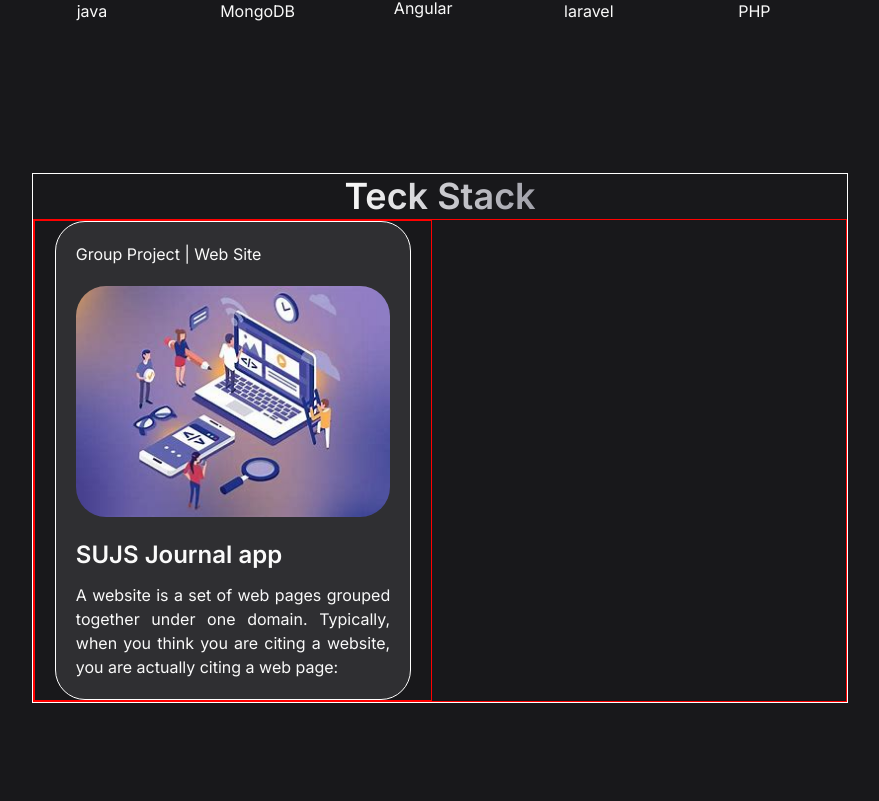
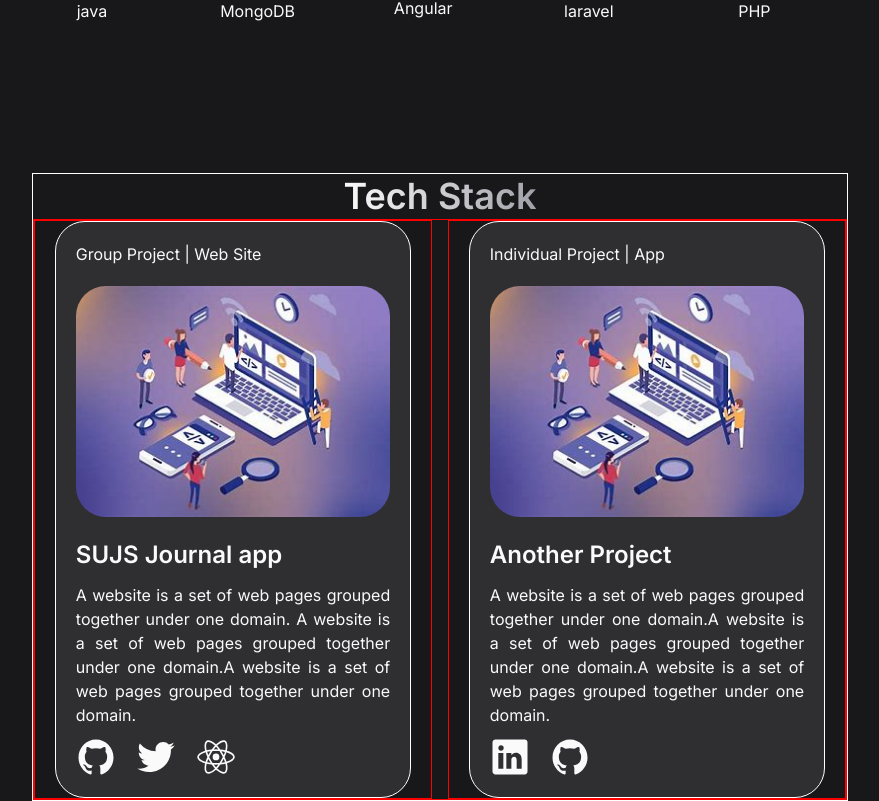
Before and after one commit to AkelaDumindu/my_portfolio, a React (Vite) app: page / in a window 1280 px wide. Shown: the part 1417-2218 px from the top of the page, without its empty margins (64-943 px from the left). Before the commit the page ends 2120 px from the top, so only its background shows below. Built offline with nearby package versions, Linux system fonts and the light colour scheme.

Commit message:
changed card styles

```diff
--- a/src/components/hero/Hero.jsx
+++ b/src/components/hero/Hero.jsx
@@ -20,7 +20,7 @@ const Hero = () => {
               <span className="designation text-4xl">Akela Dumindu</span>
             </div>
             <figure className='me w-full max-w-[480px] ml-auto bg-gradient-to-t from-sky-400 via-25% via-sky-400/40 to-65% rounded-[60px] overflow-hidden'>
-                    <img src="../public/images/my_photo-1.png" width={300} height={400} alt="my photo" className='w-full'/>
+                    <img src="../images/my_photo-1.png" width={300} height={400} alt="my photo" className='w-full'/>
                 </figure>
             <h2 className="email">akeladumindu2000@gmail.com</h2>
             <h2 className="email">Base in Galle, LK</h2>
@@ -28,7 +28,7 @@ const Hero = () => {
             <p className="copyright">&copy; 2024 Akela. All Rights Reserved</p>
             <ul className="social-profile">
               <li>
-                <a href="https://www.linkedin.com/in/hirusha-fernando-379a85194/" target="_blank" rel="noopener noreferrer">
+                <a href="" target="_blank" rel="noopener noreferrer">
                   <i className="lab la-linkedin-in"></i>
                 </a>
               </li>
@@ -38,7 +38,7 @@ const Hero = () => {
                 </a>
               </li>
               <li>
-                <a href="https://github.com/HRS0986" target="_blank" rel="noopener noreferrer">
+                <a href="" target="_blank" rel="noopener noreferrer">
                   <i className="lab la-github"></i>
                 </a>
               </li>
@@ -46,7 +46,7 @@ const Hero = () => {
             </ul>
 
 
-            <a href="assets/Hirusha_Fernando_CV.pdf" className="theme-btn" download>
+            <a href="" className="theme-btn" download>
               <i className="las la-download"></i> Download CV
             </a>
           </div>
--- a/src/components/hero/hero.css
+++ b/src/components/hero/hero.css
@@ -60,7 +60,7 @@
 }
 .left-sidebar .social-profile li a:hover {
   color: var(--primary_color);
-  border-color: var(--primary_color);
+  border-color: skyblue;
 }
 .left-sidebar .theme-btn {
   width: 100%;
--- a/src/components/portfolio/Portfolio.jsx
+++ b/src/components/portfolio/Portfolio.jsx
@@ -1,35 +1,46 @@
-import React from 'react'
+import React from 'react';
 import './portfolio.css';
 import PortfolioCard from './PortfolioCard';
+import { IoLogoGithub, IoLogoTwitter, IoLogoLinkedin, IoLogoReact } from 'react-icons/io5';
+
 
 const Portfolio = () => {
   return (
-    <section className='section'>
+    <section className="section">
       <div className="container">
         <div className="portfolio-section">
-            <div className='flex flex-col items-center'>
-            <h2 className="headline-2">
-                Teck Stack
-            </h2>
-
+          <div className="flex flex-col items-center">
+            <h2 className="headline-2">Tech Stack</h2>
           </div>
-            <div className='portfolio-outer grid md:grid-cols-1 lg:grid-cols-2 gap-4'>
-
+          <div className="portfolio-outer grid md:grid-cols-1 lg:grid-cols-2 gap-4">
             <PortfolioCard
               title="SUJS Journal app"
               typeName="Group Project | Web Site"
-                url="../public/images/portfolio/image1.jpg"
+              url="../images/portfolio/image1.jpg"
               label="first web"
-                description="A website is a set of web pages grouped together under one domain. Typically, when you think you are citing a website, you are actually citing a web page:"
-
-
-
+              description="A website is a set of web pages grouped together under one domain. A website is a set of web pages grouped together under one domain.A website is a set of web pages grouped together under one domain."
+              icons={[
+                <IoLogoGithub size={40} alt="GitHub" />,
+                <IoLogoTwitter size={40} alt="Twitter" />,
+                <IoLogoReact size={40} alt="React" />,
+              ]}
+            />
+            <PortfolioCard
+              title="Another Project"
+              typeName="Individual Project | App"
+              url="../images/portfolio/image1.jpg"
+              label="second web"
+              description="A website is a set of web pages grouped together under one domain.A website is a set of web pages grouped together under one domain.A website is a set of web pages grouped together under one domain."
+              icons={[
+                <IoLogoLinkedin size={40} alt="LinkedIn" />,
+                <IoLogoGithub size={40} alt="GitHub" />,
+              ]}
             />
           </div>
         </div>
       </div>
     </section>
-  )
-}
+  );
+};
 
-export default Portfolio
+export default Portfolio;
--- a/src/components/portfolio/PortfolioCard.jsx
+++ b/src/components/portfolio/PortfolioCard.jsx
@@ -1,4 +1,4 @@
-import React from 'react'
+import React from 'react';
 import PropTypes from 'prop-types';
 
 const PortfolioCard = (props) => {
@@ -6,36 +6,40 @@ const PortfolioCard = (props) => {
     <div className='card-outer'>
       <div className='card-inner'>
         <div>
-                <h1>
-                    {props.typeName}
-                </h1>
-
+          <h1>{props.typeName}</h1>
         </div>
         <div>
           <img className='h-25' src={props.url} alt={props.label} />
         </div>
-
         <div>
           <h2>{props.title}</h2>
           <p>{props.description}</p>
         </div>
-            <div>
-                {props.logo}
+        <div className="icon-container">
+          {/* Render each icon passed as a prop */}
+          {props.icons && (
+            <div className="icons-wrapper">
+              {props.icons.map((icon, index) => (
+                <div key={index} className="icon-wrapper">
+                  {icon}
+                  <span className="icon-text">{icon.props.alt || 'Icon'}</span>
+                </div>
+              ))}
+            </div>
+          )}
         </div>
       </div>
+    </div>
+  );
+};
 
-    </div>
-  )
-}
+PortfolioCard.propTypes = {
+  typeName: PropTypes.string.isRequired,
+  url: PropTypes.string.isRequired,
+  label: PropTypes.string.isRequired,
+  title: PropTypes.string.isRequired,
+  description: PropTypes.string.isRequired,
+  icons: PropTypes.arrayOf(PropTypes.element),  // Array of React elements (icons)
+};
 
-PortfolioCard.PropTypes = {
-    typeName:PropTypes.string.isRequired,
-    url:PropTypes.string.isRequired,
-    label:PropTypes.string.isRequired,
-    title:PropTypes.string.isRequired,
-    description:PropTypes.string.isRequired,
-    logo:PropTypes.isRequired,
-
-}
-
-export default PortfolioCard
+export default PortfolioCard;
--- a/src/components/portfolio/portfolio.css
+++ b/src/components/portfolio/portfolio.css
@@ -45,3 +45,43 @@
 .card-inner p {
   text-align: justify;
 }
+
+/* for icon  */
+
+.icon-container {
+  display: flex;
+  /* justify-content: center; */
+  align-items: center;
+  margin-top: 10px;
+}
+
+.icons-wrapper {
+  display: flex; /* Align icons horizontally */
+  gap: 20px; /* Add spacing between icons */
+}
+
+.icon-wrapper {
+  position: relative;
+  display: inline-block;
+}
+
+.icon-text {
+  visibility: hidden; /* Hide text by default */
+  position: absolute;
+  top: 50%;
+  left: 50%;
+  transform: translate(-50%, -50%);
+  background-color: rgba(0, 0, 0, 0.75);
+  color: white;
+  padding: 5px 10px;
+  border-radius: 5px;
+  font-size: 12px;
+  opacity: 0;
+  transition: opacity 0.3s ease, visibility 0s 0.3s;
+}
+
+.icon-wrapper:hover .icon-text {
+  visibility: visible; /* Show text when icon is hovered */
+  opacity: 1; /* Make text visible */
+  transition: opacity 0.3s ease;
+}
```
Lines whose indentation alone changed are shown as unchanged.
